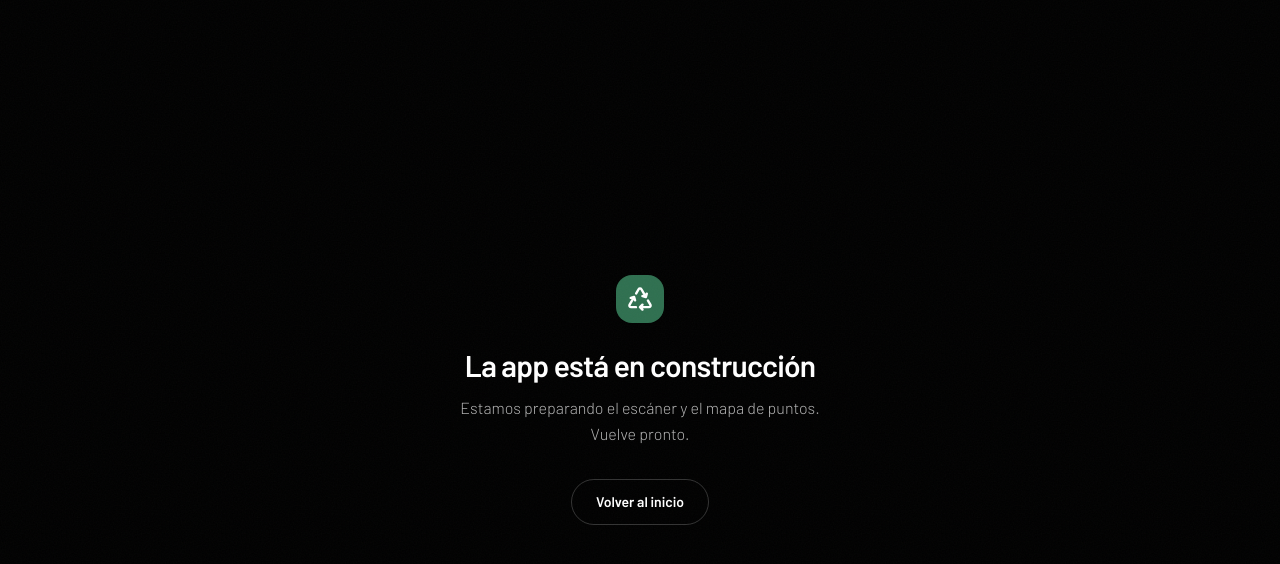
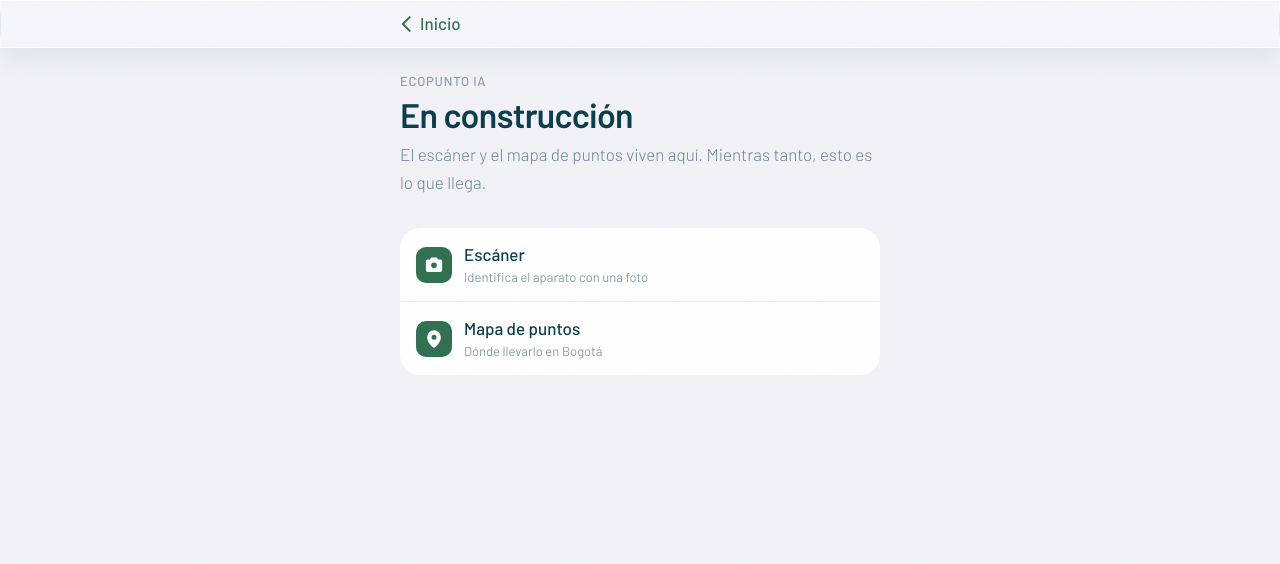
Before and after one commit to ThomasJuti/EcoPuntoAI, a Next.js app: page /app in a window 1280 px wide. Shown: the top 564 px of the page. Built offline with nearby package versions, Linux system fonts and the light colour scheme.

Commit message:
feat(app): give the stub an Apple grouped-list shell
Replace the dark coming-soon card with large title, translucent chrome, and press-down so /app already feels like the product surface, not a placeholder.

```diff
--- a/app/app/page.tsx
+++ b/app/app/page.tsx
@@ -1,30 +1,69 @@
 import type { Metadata } from "next";
 import Link from "next/link";
-import { Recycle } from "@phosphor-icons/react/dist/ssr";
+import { Camera, CaretLeft, MapPin } from "@phosphor-icons/react/dist/ssr";
 
 export const metadata: Metadata = {
   title: "EcoPunto IA - App",
 };
 
+const ROWS = [
+  {
+    icon: Camera,
+    title: "Escáner",
+    detail: "Identifica el aparato con una foto",
+  },
+  {
+    icon: MapPin,
+    title: "Mapa de puntos",
+    detail: "Dónde llevarlo en Bogotá",
+  },
+] as const;
+
 export default function AppPage() {
   return (
-    <main className="grid min-h-[100dvh] place-items-center bg-black px-5">
-      <div className="max-w-md text-center">
-        <span className="mx-auto grid size-12 place-items-center rounded-2xl bg-pine-600 text-white">
-          <Recycle size={26} weight="bold" />
-        </span>
-        <h1 className="mt-6 text-3xl font-semibold tracking-tight text-white">
-          La app está en construcción
+    <main className="min-h-[100dvh] bg-grouped">
+      <header className="liquid-glass sticky top-0 z-10">
+        <div className="mx-auto flex h-12 max-w-lg items-center px-1">
+          <Link
+            href="/"
+            className="inline-flex items-center gap-0.5 rounded-lg px-2 py-1.5 text-[17px] font-medium text-pine-600 transition duration-150 ease-[var(--ease-out)] active:scale-[0.97]"
+          >
+            <CaretLeft size={22} weight="bold" />
+            Inicio
+          </Link>
+        </div>
+      </header>
+
+      <div className="mx-auto max-w-lg px-4 pb-16 pt-6">
+        <p className="text-[13px] font-medium uppercase tracking-[0.06em] text-petroleum/45">
+          EcoPunto IA
+        </p>
+        <h1 className="mt-1 text-[34px] font-semibold leading-[1.1] tracking-[-0.02em] text-petroleum">
+          En construcción
         </h1>
-        <p className="mt-3 font-light leading-relaxed text-white/70">
-          Estamos preparando el escáner y el mapa de puntos. Vuelve pronto.
+        <p className="mt-2 text-[17px] font-light leading-relaxed text-petroleum/60">
+          El escáner y el mapa de puntos viven aquí. Mientras tanto, esto es lo
+          que llega.
         </p>
-        <Link
-          href="/"
-          className="mt-8 inline-flex items-center rounded-full border border-white/20 px-6 py-3 text-sm font-semibold text-white transition hover:border-white/40 hover:bg-white/5 active:translate-y-px"
-        >
-          Volver al inicio
-        </Link>
+
+        <ul className="mt-8 overflow-hidden rounded-[20px] bg-white">
+          {ROWS.map((row) => (
+            <li
+              key={row.title}
+              className="flex items-center gap-3 border-b border-black/[0.06] px-4 py-3.5 last:border-b-0"
+            >
+              <span className="grid size-9 place-items-center rounded-[10px] bg-pine-600 text-white">
+                <row.icon size={20} weight="fill" />
+              </span>
+              <div className="min-w-0 flex-1">
+                <p className="text-[17px] font-medium text-petroleum">
+                  {row.title}
+                </p>
+                <p className="text-[13px] text-petroleum/50">{row.detail}</p>
+              </div>
+            </li>
+          ))}
+        </ul>
       </div>
     </main>
   );
```
Also changed, not shown: 1 other file (tests, documents, lock files or other folders).
